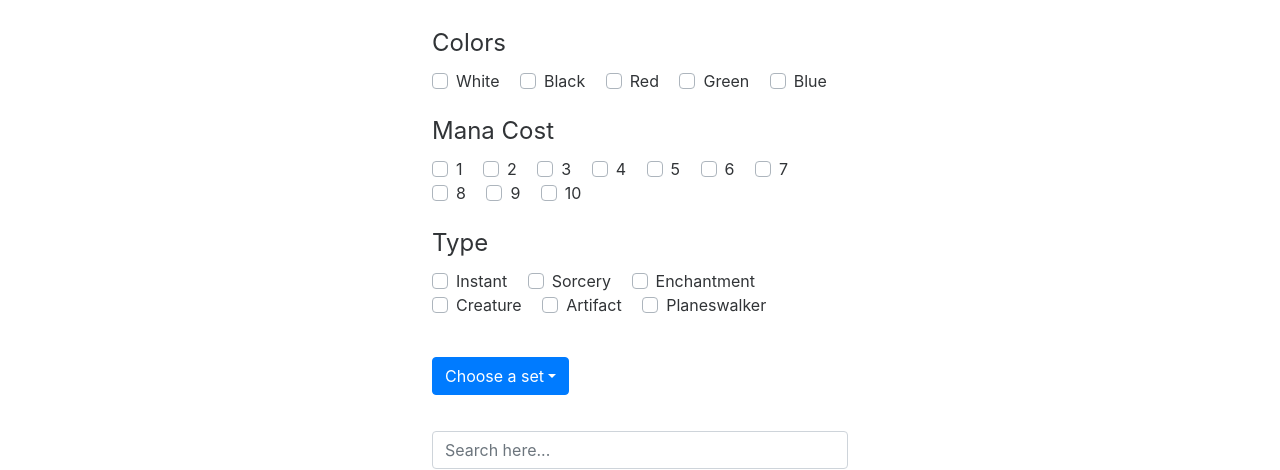
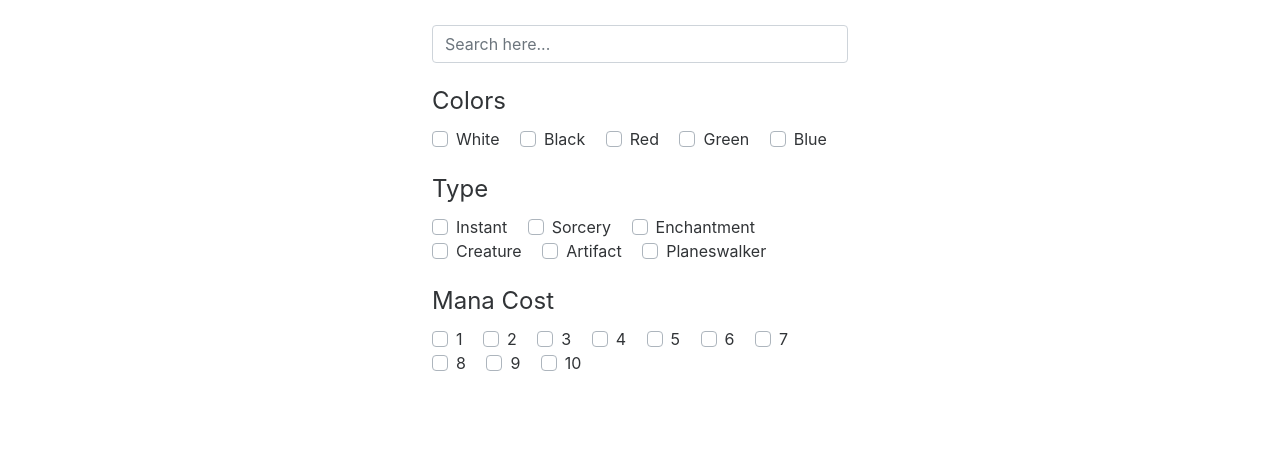
Before and after one commit to arumz/Magic-The-Gathering-Final, a plain HTML site: page index.html in a window 1280 px wide. Shown: the part 246-716 px from the top of the page. Drawn offline with Linux system fonts and the light colour scheme.

Commit message:
Changed the order of form fields

```diff
--- a/index.html
+++ b/index.html
@@ -26,7 +26,7 @@
                     <h2>Magic: The Gathering Deck Builder</h2>
                     <div class="form-group">
                         <!-- Start: Bootstrap 4's Custom Radios & Checkboxes -->
-                        <div>
+                        <div><input class="form-control" type="search" placeholder="Search here...">
                             <fieldset style="margin-top: 20px;margin-bottom: 20px;">
                                 <legend>Colors</legend>
                                 <div class="custom-control custom-checkbox custom-control-inline"><input type="checkbox" id="color-white" class="custom-control-input"><label class="custom-control-label" for="color-white">White</label></div>
@@ -37,6 +37,15 @@
                             </fieldset>
                         </div>
                         <!-- End: Bootstrap 4's Custom Radios & Checkboxes -->
+                        <fieldset>
+                            <legend>Type</legend>
+                            <div class="custom-control custom-checkbox custom-control-inline"><input type="checkbox" id="Instant" class="custom-control-input"><label class="custom-control-label" for="Instant">Instant</label></div>
+                            <div class="custom-control custom-checkbox custom-control-inline"><input type="checkbox" id="Sorcery" class="custom-control-input"><label class="custom-control-label" for="Sorcery">Sorcery</label></div>
+                            <div class="custom-control custom-checkbox custom-control-inline"><input type="checkbox" id="Enchantment" class="custom-control-input"><label class="custom-control-label" for="Enchantment">Enchantment</label></div>
+                            <div class="custom-control custom-checkbox custom-control-inline"><input type="checkbox" id="Creature" class="custom-control-input"><label class="custom-control-label" for="Creature">Creature</label></div>
+                            <div class="custom-control custom-checkbox custom-control-inline"><input type="checkbox" id="Artifact" class="custom-control-input"><label class="custom-control-label" for="Artifact">Artifact</label></div>
+                            <div class="custom-control custom-checkbox custom-control-inline"><input type="checkbox" id="Planeswalker" class="custom-control-input"><label class="custom-control-label" for="Planeswalker">Planeswalker</label></div>
+                        </fieldset>
                         <!-- Start: Bootstrap 4's Custom Radios & Checkboxes -->
                         <div>
                             <fieldset style="margin-top: 20px;margin-bottom: 20px;">
@@ -55,28 +64,13 @@
                         </div>
                         <!-- End: Bootstrap 4's Custom Radios & Checkboxes -->
                         <!-- Start: Bootstrap 4's Custom Radios & Checkboxes -->
-                        <div style="margin-top: 20px;margin-bottom: 20px;">
-                            <fieldset>
-                                <legend>Type</legend>
-                                <div class="custom-control custom-checkbox custom-control-inline"><input type="checkbox" id="Instant" class="custom-control-input"><label class="custom-control-label" for="Instant">Instant</label></div>
-                                <div class="custom-control custom-checkbox custom-control-inline"><input type="checkbox" id="Sorcery" class="custom-control-input"><label class="custom-control-label" for="Sorcery">Sorcery</label></div>
-                                <div class="custom-control custom-checkbox custom-control-inline"><input type="checkbox" id="Enchantment" class="custom-control-input"><label class="custom-control-label" for="Enchantment">Enchantment</label></div>
-                                <div class="custom-control custom-checkbox custom-control-inline"><input type="checkbox" id="Creature" class="custom-control-input"><label class="custom-control-label" for="Creature">Creature</label></div>
-                                <div class="custom-control custom-checkbox custom-control-inline"><input type="checkbox" id="Artifact" class="custom-control-input"><label class="custom-control-label" for="Artifact">Artifact</label></div>
-                                <div class="custom-control custom-checkbox custom-control-inline"><input type="checkbox" id="Planeswalker" class="custom-control-input"><label class="custom-control-label" for="Planeswalker">Planeswalker</label></div>
-                            </fieldset>
-                        </div>
+                        <div style="margin-top: 20px;margin-bottom: 20px;"></div>
                         <!-- End: Bootstrap 4's Custom Radios & Checkboxes -->
                         <!-- Start: Bootstrap 4's Custom Radios & Checkboxes -->
-                        <div>
-                            <fieldset>
-                                <div class="dropdown" style="margin-top: 20px;margin-bottom: 20px;"><button class="btn btn-primary dropdown-toggle" data-toggle="dropdown" aria-expanded="false" type="button">Choose a set</button>
-                                    <div class="dropdown-menu" role="menu"><a class="dropdown-item" role="presentation" href="#">First Item</a><a class="dropdown-item" role="presentation" href="#">Second Item</a><a class="dropdown-item" role="presentation" href="#">Third Item</a></div>
-                                </div>
-                            </fieldset>
-                        </div>
+                        <div></div>
                         <!-- End: Bootstrap 4's Custom Radios & Checkboxes -->
-                    </div><input class="form-control" type="search" placeholder="Search here..."></form>
+                    </div>
+                </form>
                 <h2 class="text-center">Contributors</h2>
             </div>
             <!-- End: Intro -->
```
Also changed, not shown: 1 other file.
